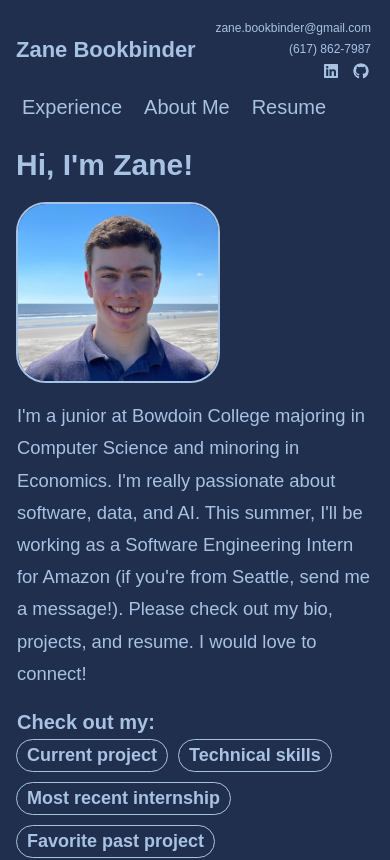
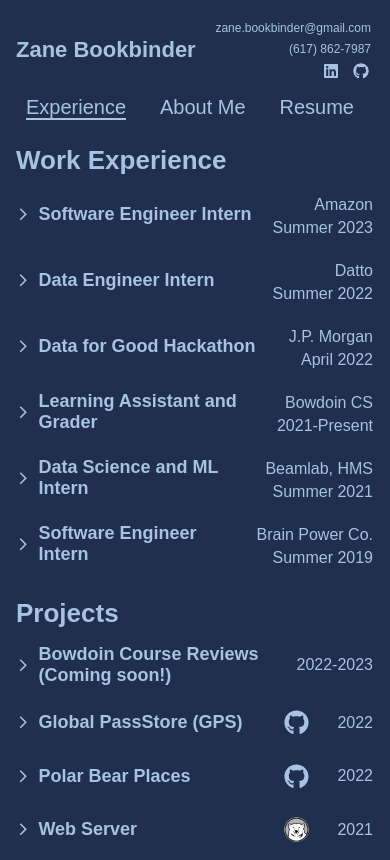
Before and after one commit to zanebookbinder/zanebookbinder.github.io, a React (Create React App) app in the folder personal-website/: page /#/experience in a window 390 px wide. Shown: the top 860 px of the page. Built offline with nearby package versions, Linux system fonts and the light colour scheme.

Commit message:
More css

```diff
--- a/personal-website/package.json
+++ b/personal-website/package.json
@@ -1,7 +1,6 @@
 {
   "name": "personal-website",
   "version": "0.1.0",
-  "homepage": "https://zanebookbinder.github.io",
   "private": true,
   "dependencies": {
     "@emotion/react": "^11.10.5",
--- a/personal-website/src/components/App.js
+++ b/personal-website/src/components/App.js
@@ -1,5 +1,5 @@
 import './App.css';
-import { BrowserRouter as Router, Route, Routes} from 'react-router-dom';
+import { HashRouter as Router, Route, Routes} from 'react-router-dom';
 import HomePage from './HomePage/HomePage';
 import ExperiencePage from './ExperiencePage/ExperiencePage';
 import AboutMe from './AboutMePage/AboutMe';
--- a/personal-website/src/components/ExperiencePage/ExperiencePage.css
+++ b/personal-website/src/components/ExperiencePage/ExperiencePage.css
@@ -33,14 +33,84 @@
 
 @media screen and (max-width: 800px) {
 	.experience-page {
-		margin-left: 3rem;
+		margin-left: 2rem;
 	}
 
 	.content {
 		display: flex;
 		flex-direction: column;
-		gap: 1rem;
+		gap: 8px;
 		margin-right: 3rem;
 		margin-bottom: 3rem;
 	}
 }
+
+@media screen and (max-width: 600px) {
+	.experience-page {
+		margin-left: 1rem;
+		margin-right: 1rem;
+	}
+
+	.experience-list {
+		gap: 15px;
+	}
+
+	.projects-list {
+		gap: 15px;
+	}
+
+	.experience-details {
+		font-size: 16px !important;
+		margin-left: 0px !important;
+	}
+
+	.project-details {
+		font-size: 16px !important;
+		margin-left: 0px !important;
+	}
+
+	.content {
+		margin-right: 0px;
+	}
+
+	.experience-page h1 {
+		margin-bottom: 15px;
+		font-size: 26px;
+	}
+
+	.experience-page h3 {
+		font-size: 18px;
+	}
+
+	.experience-page .company-title {
+		font-size: 16px;
+	}
+
+	.date {
+		font-size: 16px;
+		min-width: unset !important;
+		white-space: nowrap;
+	}
+
+	.experience-page .right-title {
+		flex-direction: column;
+		gap: 0px;
+		align-items: flex-end;
+	}
+
+	/* .left-title {
+		white-space: ;
+	} */
+
+	.experience-title .company-link {
+		padding-right: 0px;
+	}
+
+	/* .content {
+		display: flex;
+		flex-direction: column;
+		gap: 1rem;
+		margin-right: 1rem;
+		margin-bottom: 1rem;
+	} */
+}
--- a/personal-website/src/components/HomePage/HomePage.css
+++ b/personal-website/src/components/HomePage/HomePage.css
@@ -95,7 +95,7 @@
 	}
 
 	.quicklink-title {
-		margin-bottom: 0px;
+		margin-bottom: 10px;
 	}
 }
 
--- a/personal-website/src/components/NavBar/NavBar.css
+++ b/personal-website/src/components/NavBar/NavBar.css
@@ -11,6 +11,7 @@
 .navbar-content {
 	display: flex;
 	align-items: center;
+	margin-right: 20px;
 }
 
 .name {
@@ -26,11 +27,6 @@
 .name:hover {
 	background-color: var(--background-color);
 	color: white;
-}
-
-.navbar-content {
-	display: flex;
-	margin-right: 20px;
 }
 
 .navbar-link {
@@ -160,7 +156,8 @@
 	}
 
 	.navbar-content {
-		margin-left: 1rem;
+		margin-left: 20px;
+		justify-content: space-between;
 	}
 
 	.navbar-link {
```
